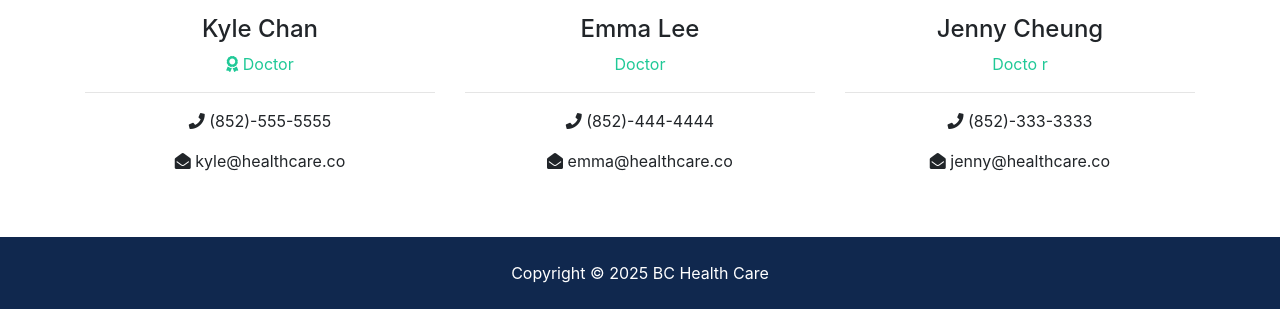
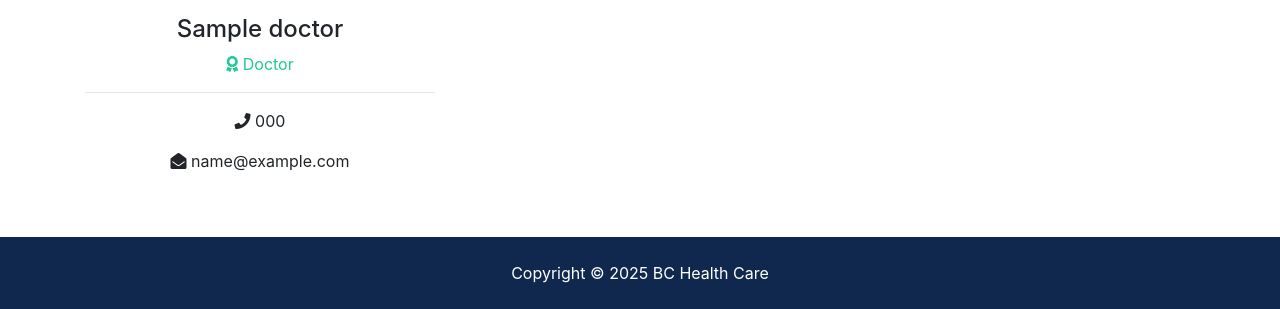
Before and after one commit to NaomiKwok/erb7, a Django app: page /about in a window 1280 px wide. Shown: the part 1983-2292 px from the top of the page. Run offline with Django 5.2, Linux system fonts and the light colour scheme; tables that the repository leaves empty hold one stand-in row (values such as "Sample post"); grey boxes marked "Sample" are stand-in pictures; some libraries are stand-ins or nearby versions.

Commit message:
Step 12 : about page done.

```diff
--- a/doctors/models.py
+++ b/doctors/models.py
@@ -6,6 +6,7 @@ class Doctor(models.Model):
     name = models.CharField(max_length=200)
     photo = models.ImageField(upload_to='photos/%Y/%m/%d/')
     description = models.TextField(blank=True)
+    phone = models.CharField(max_length=20,default='00000000')
     email = models.EmailField(max_length=50, unique=True, blank=False)
     is_mvp = models.BooleanField(default=True)
     hire_date = models.DateTimeField(auto_now_add=True)
--- a/pages/views.py
+++ b/pages/views.py
@@ -1,10 +1,17 @@
 from django.shortcuts import render
 # Create your views here.
 from listings.models import Listing
+from doctors.models import Doctor
 def index(request):
     listings = Listing.objects.filter(is_published=True)[:3]
     context = {"listings":listings}
     return render(request,'pages/index.html', context)
 
 def about(request):
-    return render(request,'pages/about.html')
+    doctors = Doctor.objects.order_by("-hire_date")[:3]
+    mvp_doctors = Doctor.objects.all().filter(is_mvp=True)
+    context = {
+        "doctors":doctors,
+        "mvp_doctors":mvp_doctors
+    }
+    return render(request,'pages/about.html', context)
--- a/templates/pages/about.html
+++ b/templates/pages/about.html
@@ -50,22 +50,24 @@
             </p>
           </div>
           <div class="col-md-4">
+            {% if mvp_doctors %}
+            {% for doctor in mvp_doctors %}
             <div class="card">
-              <img
-              {% comment %} fix doctor1 {% endcomment %}
+            <img
                 class="card-img-top"
-                src="assets/img/doctors/kyle.jpg"
-                alt="Seller of the month"
+                src={{doctor.photo.url}}
+                alt="Doctor of the month"
               />
               <div class="card-body">
                 <h5 class="card-title">Top Doctor</h5>
-                <h6 class="text-secondary">Kyle chan</h6>
+                <h6 class="text-secondary">{{doctor.name}}</h6>
                 <p class="card-text">
-                  Lorem ipsum dolor sit amet consectetur adipisicing elit. Omnis
-                  nesciunt amet, illo itaque similique repellat. content.
-                </p>
+                {{doctor.description}}
+              </p>
               </div>
             </div>
+            {% endfor %}
+            {% endif %}
           </div>
         </div>
       </div>
@@ -79,8 +81,7 @@
         aperiam, unde aliquid at similique!
       </h4>
       <hr />
-      {% comment %} fix listings.html {% endcomment %}
-      <a href="listings.html" class="btn btn-secondary text-white btn-lg"
+      <a href={% url 'listings:listings' %} class="btn btn-secondary text-white btn-lg"
         >View Our Featured Listings</a
       >
     </section>
@@ -90,51 +91,30 @@
       <div class="container">
         <h2 class="text-center pb-4">Our Team</h2>
         <div class="row text-center">
+          {% if doctors %}
+          {% for doctor in doctors %}
           <div class="col-md-4">
             {% comment %} fix doctor2 {% endcomment %}
             <img
-            src="assets/img/doctors/kyle.jpg"
+              src={{doctor.photo.url}}
               alt=""
               class="rounded-circle mb-3 img-fluid"
-              style="object-fit: cover; width: 300px; height: 300px"
-            />
-            <h4>Kyle Chan</h4>
+              style="object-fit: cover; width: 300px; height: 300px"/>
+            <h4>{{doctor.name}}</h4>
             <p class="text-success">
               <i class="fas fa-award text-success"></i> Doctor
             </p>
             <hr />
-            <p><i class="fas fa-phone"></i> (852)-555-5555</p>
-            <p><i class="fas fa-envelope-open"></i> kyle@healthcare.co</p>
+            <p><i class="fas fa-phone"></i> {{doctor.phone}}</p>
+            <p><i class="fas fa-envelope-open"></i> {{doctor.email}}</p>
           </div>
+          {% endfor %}
+          {% else %}
+          <div class="col-md-12">
+            <h2>No Doctor Availible - We are hiring ! </h2>
+          </div>
+          {% endif %}
 
-          <div class="col-md-4">
-            {% comment %} fix doctor3 {% endcomment %}
-            <img
-              src="assets/img/doctors/emma.jpg"
-              alt=""
-              class="rounded-circle mb-3 img-fluid"
-              style="object-fit: cover; width: 300px; height: 300px"
-            />
-            <h4>Emma Lee</h4>
-            <p class="text-success">Doctor</p>
-            <hr />
-            <p><i class="fas fa-phone"></i> (852)-444-4444</p>
-            <p><i class="fas fa-envelope-open"></i> emma@healthcare.co</p>
-          </div>
-
-          <div class="col-md-4">
-            {% comment %} fix doctor4 {% endcomment %}
-            <img
-              src="assets/img/doctors/jenny.jpg"
-              alt=""
-              class="rounded-circle mb-3 img-fluid"
-              style="object-fit: cover; width: 300px; height: 300px"
-            />
-            <h4>Jenny Cheung</h4>
-            <p class="text-success">Docto r</p>
-            <hr />
-            <p><i class="fas fa-phone"></i> (852)-333-3333</p>
-            <p><i class="fas fa-envelope-open"></i> jenny@healthcare.co</p>
           </div>
         </div>
       </div>
--- a/templates/partials/_navbar.html
+++ b/templates/partials/_navbar.html
@@ -32,7 +32,7 @@
           </li>
           <li class="nav-item mr-3">
           {% comment %} fix listings.html {% endcomment %}
-           <a class="nav-link" href={% url "listings:listings" %}
+          <a class="nav-link" href={% url "listings:listings" %}
                 >Inpatient medical services</a
               >
             </li>
```
Also changed, not shown: doctors/migrations/0002_doctor_phone.py (added), doctors/migrations/0003_alter_doctor_phone.py (added), listings/migrations/0002_alter_listing_options_alter_listing_description_and_more.py (added).
